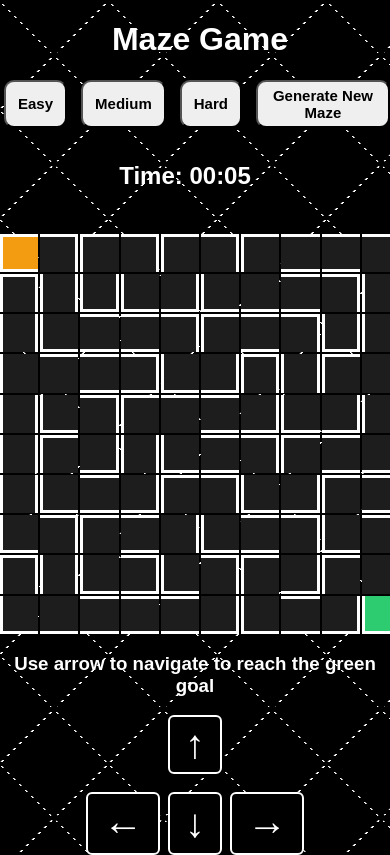
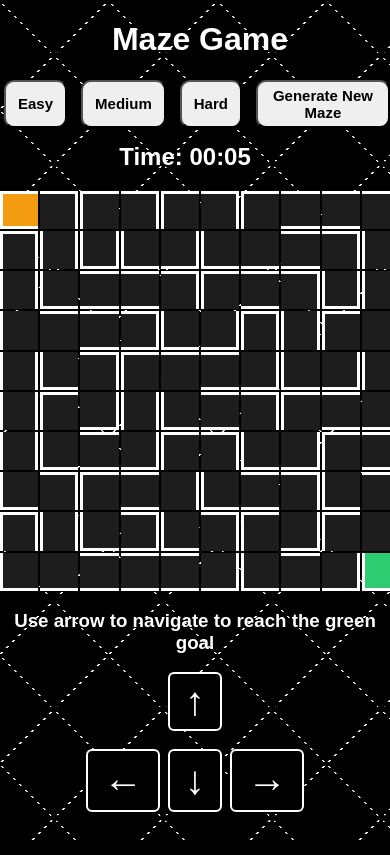
Before and after one commit to Subham-Das1/maze-game, a React (Create React App) app: page / in a window 390 px wide. Built offline with nearby package versions, Linux system fonts and the light colour scheme.

Commit message:
First commit

```diff
--- a/src/index.css
+++ b/src/index.css
@@ -145,6 +145,11 @@
   .herosection {
     margin-top: 20px;
   }
+
+  .content-right p{
+    margin-top: 5px;
+    margin-bottom: 0;
+  }
 }
 
 @media (max-width: 480px) {
```
